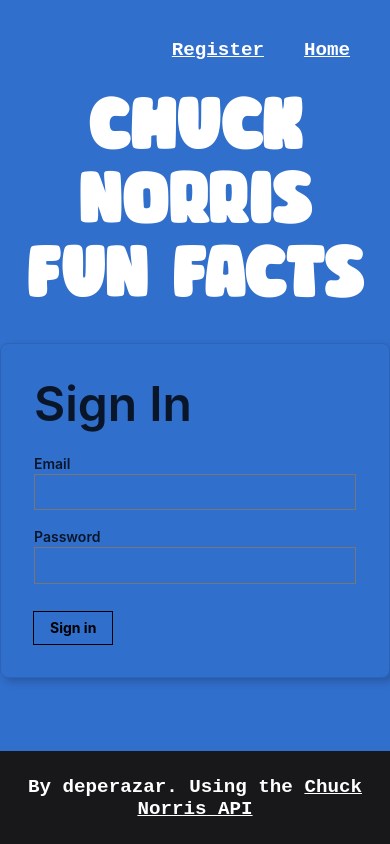
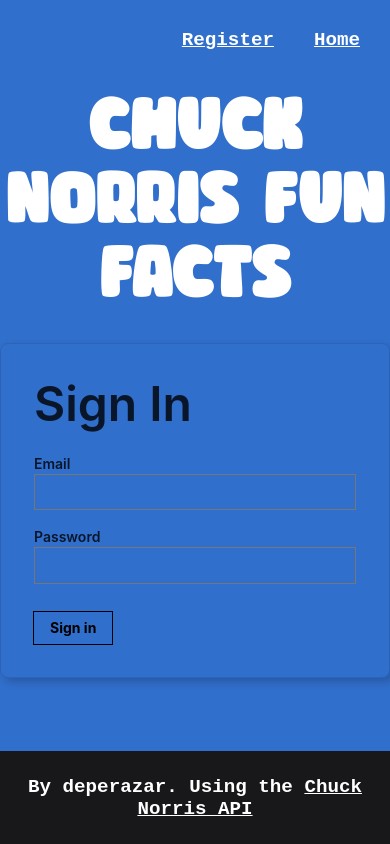
Before and after one commit to deperiv/chuck-norris-funcfacts, a React (Create React App) app: page / in a window 390 px wide. Both pictures are taken after a click on the element "Sign In". Built offline with nearby package versions, Linux system fonts and the light colour scheme; no server answers.

Commit message:
Added responsiveness to some components

```diff
--- a/src/components/Navigation.js
+++ b/src/components/Navigation.js
@@ -4,7 +4,7 @@
     return (
         (route === 'register')
         ? (
-            <nav style={{display: 'flex', justifyContent: 'flex-end', paddingTop:'20px', paddingRight:'20px'}}>
+            <nav className='navigation'>
                 <p onClick={()=> onRouteChange('home')} className='link-p'>Home</p>
                 <p onClick={()=> onRouteChange('signin')} className='link-p'>Sign In</p>
             </nav>
@@ -12,13 +12,13 @@
         : (
             route === 'signin'
             ? (
-            <nav style={{display: 'flex', justifyContent: 'flex-end', paddingTop:'20px', paddingRight:'20px'}}>
+            <nav className='navigation'>
                 <p onClick={()=> onRouteChange('register')} className='link-p'>Register</p>
                 <p onClick={()=> onRouteChange('home')} className='link-p'>Home</p>
             </nav>
             )
             : (
-                <nav style={{display: 'flex', justifyContent: 'flex-end', paddingTop:'20px', paddingRight:'20px'}}>
+                <nav className='navigation'>
                     <p onClick={()=> onRouteChange('register')} className='link-p'>Register</p>
                     <p onClick={()=> onRouteChange('signin')} className='link-p'>Sign In</p>
                 </nav>
--- a/src/containers/App.css
+++ b/src/containers/App.css
@@ -4,6 +4,13 @@
     padding: 0px;
     margin: 10px;
     margin-left: 0px;
+}
+
+.navigation {
+    display: flex;
+    justify-content: flex-end;
+    padding-top: 20px;
+    padding-right:20px;
 }
 
 .get-in-container {
@@ -23,7 +30,7 @@
     display: flex;
     justify-content: space-around;
     padding: 0px;
-    margin-bottom: 100px;
+
     text-align: center;
 }
 
@@ -31,7 +38,6 @@
     height: inherit;
     width: 50%;
     max-width: 50%;
-    margin: 10px;
     display: flex;
     flex-direction: column;
     align-items: center;
@@ -43,16 +49,16 @@
     src: url('../fonts/Chibold.ttf');
 }
 
-h1 {
+.title {
     font-family: 'Chibold', 'Courier New', Courier, monospace;
-    font-size: 5em;
+    font-size: 4em;
     text-align: center;
     color: white;
-    margin: 10px;
-    margin-bottom: 50px;
+    margin: 0px
+
 }
 
-h1::selection, p::selection{
+.title::selection, p::selection{
     background: #080808;
   }
 .link-p::selection {
@@ -83,6 +89,7 @@
     border-radius: 10px;
     padding: 10px;
     margin: 5%;
+
     margin-left: 10px;
     max-width: 50%;
     height: 80%;
@@ -139,6 +146,12 @@
 
 .main-bttn{
     width: 100%;
+}
+
+.buttn-section {
+    display: flex;
+    justify-content: space-between;
+    margin-top: 10px;
 }
 
 .cool-bttn {
@@ -221,7 +234,7 @@
 }
 
 .warning-msg {
-    width: 55%;
+    width: 40%;
     text-align: center;
     margin: auto;
 }
@@ -245,6 +258,7 @@
 
 /* Style The Dropdown Button */
 .dropbtn {
+
     display: flex;
     flex-direction: row;
     justify-content: space-between;
@@ -261,6 +275,7 @@
 /* The container <div> - needed to position the dropdown content */
 .dropdown {
     position: absolute;
+    top: 20%;
     left: 0px;
     display: inline-block;
     transition: all 0.2s;
@@ -345,12 +360,24 @@
     background-color: rgb(131, 62, 14);
 }
 
-
+@media only screen and (max-width: 1420px) {
+    .top-row {
+      justify-content: flex-end;
+    }
+    .body-structure {
+        margin-bottom: 60px;
+    }
+    .cool-bttn {
+        padding: 20px;
+        font-size: 1.2em;
+    }
+}
 
 @media only screen and (max-width: 1300px) {
     .top-row {
       justify-content: flex-end;
     }
+
 }
 
 @media only screen and (max-width: 1200px) {
@@ -358,12 +385,24 @@
       height: 50%;
       width: auto;
     }
+    .cool-bttn {
+        padding: 20px;
+        font-size: 1em;
+    }
 }
 
 @media only screen and (max-width: 1073px) {
+    .title {
+        margin: 20px auto;
+    }
+    .navigation{
+        padding-top: 10px;
+        padding-right: 10px;
+    }
     .body-structure {
         height: auto;
         display: block;
+        margin-bottom: 100px;
     }
     .body-doc {
         margin: auto;
@@ -373,7 +412,7 @@
         width: 200px;
         height: auto;
     }
-    .body-structure .scrollWrapper {
+    .factlist-dec.scrollWrapper {
         width: 90%;
         max-width: 90%;
         height: 600px;
@@ -390,10 +429,22 @@
         border: 5px solid black;
         border-left: 0px;
     }
+
     .mid-row{
         display: block;
         justify-content: center;
         text-align: center;
+    }
+
+    .favorite-btnn {
+
+        max-width: 30%;
+        position: relative;
+        margin: auto;
+        margin-top: 20px;
+        border: 5px solid black;
+        border-radius: 30px 30px 30px 30px;
+        padding: 0px;
     }
     .dropdown {
         position: relative;
@@ -407,15 +458,27 @@
     }
 
     .warning-msg {
+        width: 80%;
         text-align: center;
     }
 
     .dropdown-content {
-        left: 13%;
-        width: 70%;
+        left: 12%;
+        max-width: 200px;
         border: 5px solid black;
         border-top: 0px;
         border-radius: 0px 0px 20px 20px;
     }
+}
 
+@media only screen and (max-width: 940px) {
+    .buttn-section {
+        display: flex;
+        flex-direction: column;
+        justify-content: space-between;
+        margin-top: 0px;
+    }
+    .buttn-section .cool-bttn {
+        margin-top: 10px;
+    }
 }
--- a/src/containers/App.js
+++ b/src/containers/App.js
@@ -1,7 +1,6 @@
 import React, {Component} from 'react';
 import './App.css';
 import Navigation       from '../components/Navigation';
-import CategorySelector from '../components/CategorySelector';
 import Body             from '../components/Body';
 import 'animate.css';
 import SignIn from '../components/SignIn';
@@ -12,8 +11,6 @@
     constructor(props){
         super(props);
         this.state = {
-            categories: [],
-            selectedCategory : 'All',
             route: 'profile',
             isSignedIn: false,
             user: {
@@ -33,13 +30,6 @@
 
     };
 
-    componentDidMount(){
-        fetch('https://api.chucknorris.io/jokes/categories')
-        .then(resp => resp.json())
-        .then(categories => this.setState({categories: ['All', ...categories]}))
-        .catch(error => console.log(error));
-    }
-
     addFavoriteFact = (fact) => {
         const {favoriteFacts} = this.state.user;
         this.setState({user:Object.assign(this.state.user, {favoriteFacts: [fact, ...favoriteFacts]})})
@@ -52,9 +42,6 @@
         })})
     }
 
-    changeCategory = (category) => {
-        this.setState({selectedCategory: category})
-    }
 
     onRouteChange = (route) => {
         if(route === 'signout') {
@@ -66,20 +53,18 @@
     }
 
     render(){
-        const {categories, selectedCategory, route} = this.state;
+        const {route} = this.state;
         return (
             <>
                 <Navigation onRouteChange={this.onRouteChange} route={route}/>
-                <h1 style={{fontSize: '4em', margin: '10px'}}>Chuck Norris Fun Facts</h1>
+                <p className='title'>Chuck Norris Fun Facts</p>
                 {
                     route === 'home'
                     ? <>
                         <div className='mid-row'>
                             <div className="warning-msg"><p>¡Beware! Some fun facts may be politically incorrect for certain audiences</p></div>
-                            <CategorySelector categories={categories} selectedCategory={selectedCategory} changeCategory={this.changeCategory}/>
                         </div>
                         <Body
-                            selectedCategory={selectedCategory}
                             addFavoriteFact={this.addFavoriteFact} //Wont be used
                             removeFavoriteFact={this.removeFavoriteFact} //Wont be used
                             route={route}
@@ -90,11 +75,8 @@
                         ? <>
                         <div className='mid-row'>
                             <div className="warning-msg"><p>Welcome {this.state.user.name}! You better be ready to have some fun</p><p>¡Beware! Some fun facts may be politically incorrect for certain audiences</p></div>
-                            <CategorySelector categories={categories} selectedCategory={selectedCategory} changeCategory={this.changeCategory}/>
-                            {/* <div className='favorite-btnn' onClick={() => this.showFavoriteFacts()}><p>Show your favorite facts</p></div> */}
                         </div>
                         <Body
-                            selectedCategory={selectedCategory}
                             favoriteFacts={this.state.user.favoriteFacts}
                             addFavoriteFact={this.addFavoriteFact}
                             removeFavoriteFact={this.removeFavoriteFact}
@@ -108,7 +90,6 @@
                         )
                     )
                 }
-
                 <footer>
                     <p>By deperazar. Using the <i className='link-p'>Chuck Norris API</i></p>
                 </footer>
```
Also changed, not shown: src/components/Body.js (+30 -12 lines).
